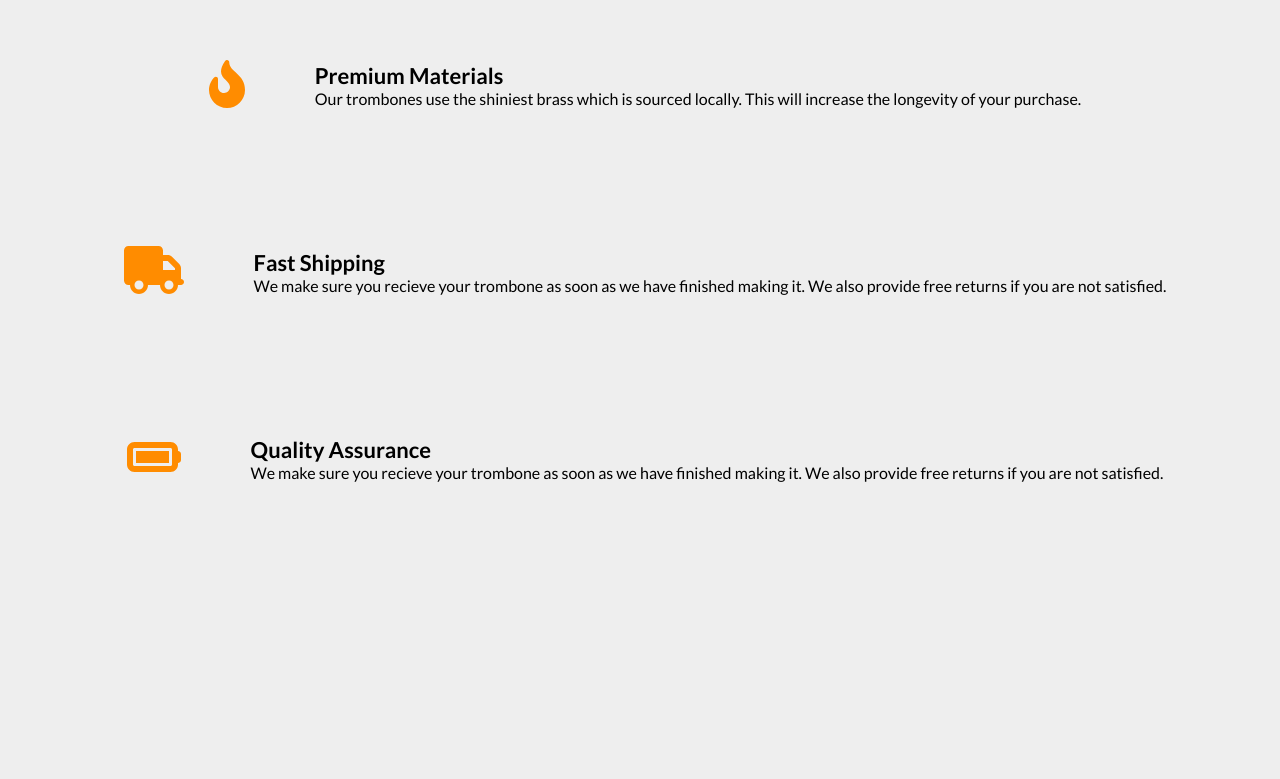
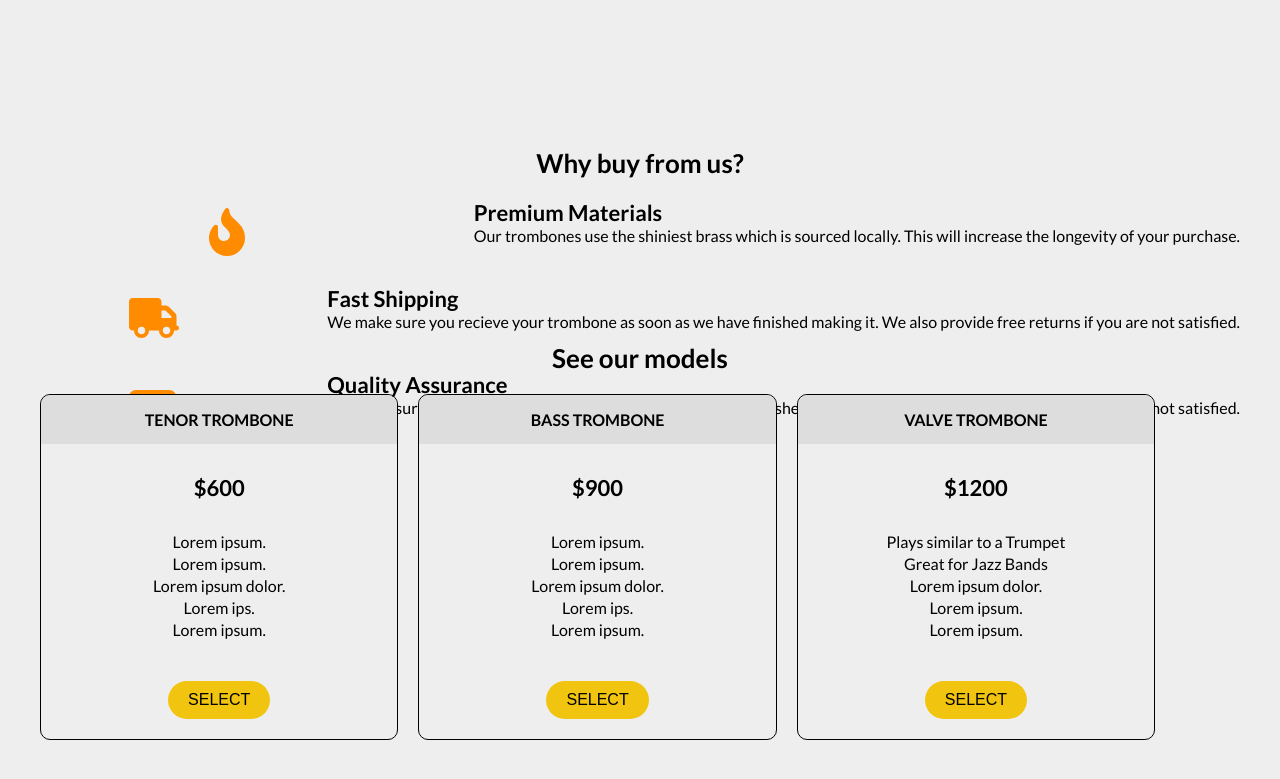
Before and after one commit to renanr0cha/landing-page-fcc, a plain HTML site: page index.html in a window 1280 px wide. Shown: the part 643-1422 px from the top of the page. Before the commit the page ends 1270 px from the top, so only its background shows below. Drawn offline with Linux system fonts and the light colour scheme.

Commit message:
80% done

```diff
--- a/index.html
+++ b/index.html
@@ -32,7 +32,10 @@
           <p>Only the best materials and construction work, for you</p>
           <form id="form">
             <input type="email" name="email" id="email" placeholder="Enter your best email.." required>
+            <div id="buttons">
               <input type="submit" value="Subscribe" id="submit">
+              <button>See our models</button>
+            </div>
           </form>
         </div>
         <div>
@@ -40,6 +43,8 @@
         </div>
       </section>
       <section id="qualities">
+        <h2>Why buy from us?</h2>
+        <div>
           <div class="quality-wrapper">
             <i>
               <svg xmlns="http://www.w3.org/2000/svg" viewBox="0 0 384 512"><!--! Font Awesome Pro 6.1.1 by @fontawesome - https://fontawesome.com License - https://fontawesome.com/license (Commercial License) Copyright 2022 Fonticons, Inc. --><path d="M384 319.1C384 425.9 297.9 512 192 512s-192-86.13-192-192c0-58.67 27.82-106.8 54.57-134.1C69.54 169.3 96 179.8 96 201.5v85.5c0 35.17 27.97 64.5 63.16 64.94C194.9 352.5 224 323.6 224 288c0-88-175.1-96.12-52.15-277.2c13.5-19.72 44.15-10.77 44.15 13.03C215.1 127 384 149.7 384 319.1z"/></svg>
@@ -67,7 +72,49 @@
               <p>We make sure you recieve your trombone as soon as we have finished making it. We also provide free returns if you are not satisfied.</p>
             </div>
           </div>
+        </div>
 
+      </section>
+      <section id="models">
+        <h2>See our models</h2>
+        <div>
+          <div class="models-wrapper">
+            <h3 class="model-name">Tenor Trombone</h3>
+            <p class="price">$600</p>
+            <ol>
+              <li>Lorem ipsum.</li>
+              <li>Lorem ipsum.</li>
+              <li>Lorem ipsum dolor.</li>
+              <li>Lorem ips.</li>
+              <li>Lorem ipsum.</li>
+            </ol>
+            <button class="buttons">SELECT</button>
+          </div>
+          <div class="models-wrapper">
+            <h3 class="model-name">Bass Trombone</h3>
+            <p class="price">$900</p>
+            <ol>
+              <li>Lorem ipsum.</li>
+              <li>Lorem ipsum.</li>
+              <li>Lorem ipsum dolor.</li>
+              <li>Lorem ips.</li>
+              <li>Lorem ipsum.</li>
+            </ol>
+            <button class="buttons">SELECT</button>
+          </div>
+          <div class="models-wrapper">
+            <h3 class="model-name">Valve Trombone</h3>
+            <p class="price">$1200</p>
+            <ol>
+              <li>Plays similar to a Trumpet</li>
+              <li>Great for Jazz Bands</li>
+              <li>Lorem ipsum dolor.</li>
+              <li>Lorem ipsum.</li>
+              <li>Lorem ipsum.</li>
+            </ol>
+            <button class="buttons">SELECT</button>
+          </div>
+        </div>
       </section>
     </main>
   </div>
--- a/style.css
+++ b/style.css
@@ -54,20 +54,20 @@ header nav ul {
 }
 
 body {
-  margin: 7.5rem 4rem;
+  margin: 7.5rem 4rem 1rem;
   background: #eee;
 }
 
 section {
-  display: flex;
-  align-items: center;
-  min-height: 70vh;
+  margin: 8rem auto;
 }
 
 #hero {
+  min-height: 70vh;
   display: flex;
   justify-content: space-between;
   gap: 8rem;
+  padding-top: 6rem;
 }
 
 #hero > div {
@@ -88,20 +88,33 @@ section {
 #form {
   display: flex;
   flex-direction: column;
-  width: 25rem;
   gap: 2rem;
+  width: 80%;
 }
 
-#form input {
+#form input, button {
   padding: 1rem 2rem;
   border-radius: 0.8rem;
 }
 
-#form input:last-child {
+#buttons {
+  display: flex;
+  gap: 2rem;
+  width: 100%;
+}
+
+#buttons input, button {
   border-radius: 9999px;
   width: fit-content;
   background: #F1C40F;
   border: none;
+  cursor: pointer;
+  font-size: 1.6rem;
+}
+
+#buttons input {
+  border: 1px solid #000000;
+  background: transparent;
 }
 
 #qualities {
@@ -111,10 +124,25 @@ section {
   justify-content: space-around;
 }
 
+#qualities h2 {
+  padding-top: 5rem;
+}
+
+#qualities div {
+  margin-bottom: 2rem;
+}
+
+section h2 {
+  font-size: 2.6rem;
+  margin: 2rem auto;
+  text-align: center;
+}
+
 .quality-wrapper {
   display: flex;
   font-size: 1.6rem;
   gap: 6rem;
+  justify-content: space-between;
   align-items: center;
 }
 
@@ -127,9 +155,74 @@ section {
 .quality-wrapper h3 {
   font-size: 2.2rem;
 }
+
+.quality-wrapper i {
+  display: flex;
+  justify-content: center;
+  align-items: center;
+  height: 5rem;
+  width: 5rem;
+  margin: 0 auto;
+  text-align: center;
+}
 .quality-wrapper i svg {
+
+  display: block;
   width: auto;
   height: 4.8rem;
   fill: darkorange;
-  margin: 1rem;
+  margin: auto;
 }
+
+#models {
+  padding-top: 5rem;
+}
+
+#models div {
+  display: flex;
+  gap: 2rem;
+}
+
+.models-wrapper {
+  border: 1px solid #000000;
+  border-radius: 1rem;
+  display: flex;
+  flex-direction: column;
+  align-items: center;
+  min-width: 28vw;
+}
+
+.models-wrapper h3 {
+  font-size: 1.6rem;
+  border-radius: 1rem 1rem 0 0;
+  text-transform: uppercase;
+  padding: 1.5rem 0;
+  width: 100%;
+  text-align: center;
+  background-color: #DDD;
+}
+
+.models-wrapper .price {
+  padding: 1rem 0;
+
+  text-align: center;
+  font-size: 2.2rem;
+  font-weight: 700;
+}
+
+.models-wrapper ol {
+  font-size: 1.6rem;
+  text-align: center;
+  list-style: none;
+
+}
+
+.models-wrapper li {
+  line-height: 2.2rem;
+
+}
+
+.models-wrapper button {
+  font-size: 1.6rem;
+  margin: 2rem auto;
+}
```
Lines whose indentation alone changed are shown as unchanged.
